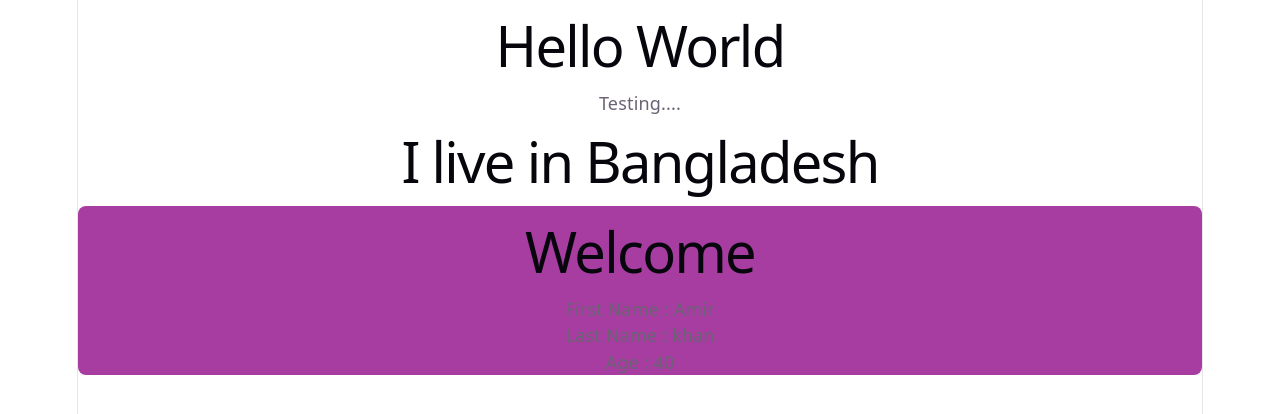
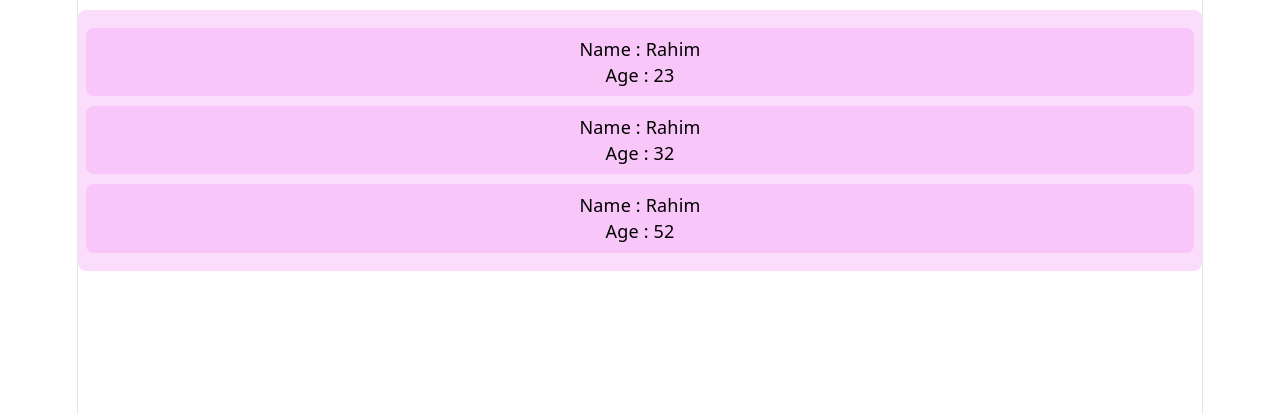
Before and after one commit to KI-Anik/react-practice, a React (Vite) app: page / in a window 1280 px wide. Shown: the top 414 px of the page. Built offline with nearby package versions, Linux system fonts and the light colour scheme.

Commit message:
feat: implement SecondCard component and update App to display filtered members

```diff
--- a/src/App.jsx
+++ b/src/App.jsx
@@ -1,17 +1,35 @@
 import Card from "./components/Card"
+import SecondCard from "./components/SecondCard"
 import TestCompnent from "./TestCompnent"
+
+
+const members = [
+  { name: "Rahim", age: 23 },
+  { name: "Rahim", age: 52 },
+  { name: "Rahim", age: 32 },
+  { name: "Rahim", age: 10 },
+]
 
 function App() {
 
   return (
     <>
-      <h1>Hello World</h1>
+      {/* <h1>Hello World</h1>
       <TestCompnent></TestCompnent>
       <Card firstName="Amir"
         lastName="khan"
         age="40">
           Welcome
-      </Card>
+      </Card> */}
+
+      <div className="card">
+        {
+          members
+            .filter((member) => member.age > 18)
+            .sort((a, b) => a.age - b.age)
+            .map((member) => <SecondCard  name={member.name} age={member.age}></SecondCard>)
+        }
+      </div>
     </>
   )
 }
--- a/src/components/Card.css
+++ b/src/components/Card.css
@@ -1,5 +1,7 @@
 .card {
-    background-color: rgb(167, 61, 161);
-    border: 1px;
-    border-radius: 8px;
+  background-color: rgba(240, 143, 240, 0.3);
+  border-radius: 8px;
+  padding: 8px;
+  margin: 10px 0px;
+  color: black;
 }
--- /dev/null
+++ b/src/components/SecondCard.jsx
@@ -0,0 +1,13 @@
+
+
+const SecondCard = ({name, age}) => {
+
+    return (
+        <div className="card">
+            <p>Name : {name}</p>
+            <p>Age : {age}</p>
+        </div>
+    );
+};
+
+export default SecondCard;
```
